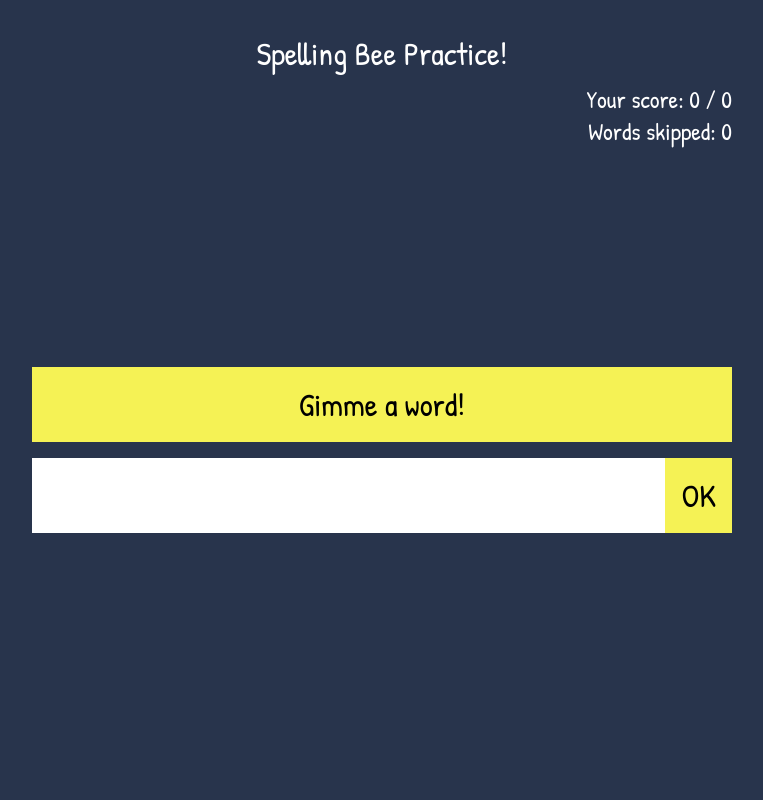
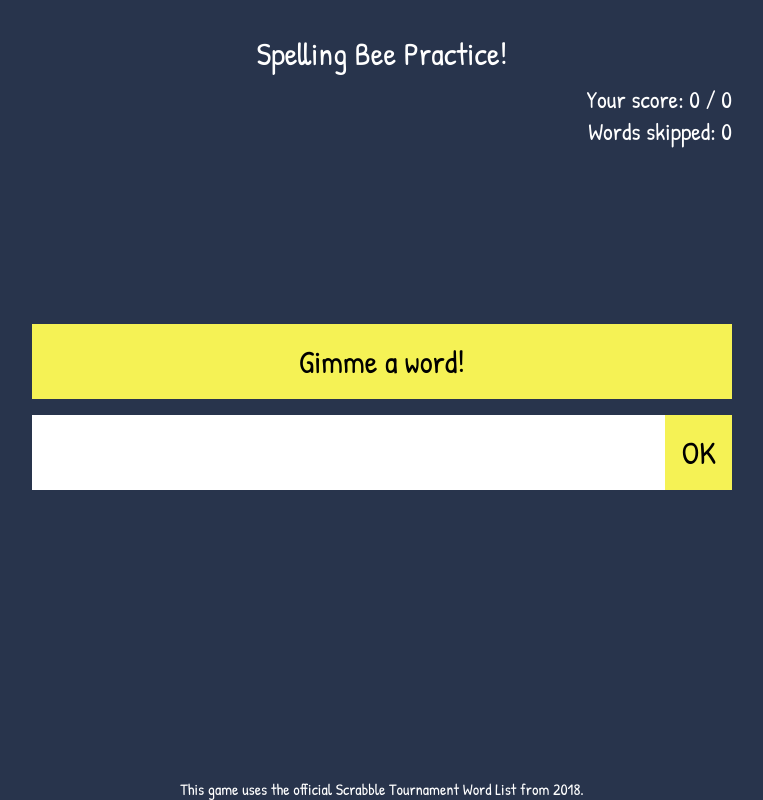
Before and after one commit to natalieweesh/spelling, a React (Create React App) app: page / in a window 1280 px wide. Shown: the whole page, without its empty margins (258-1021 px from the left). Built offline with nearby package versions, Linux system fonts and the light colour scheme.

Commit message:
add subtitle

```diff
--- a/src/App.css
+++ b/src/App.css
@@ -98,7 +98,11 @@ button {
 .audio {
   display: none;
 }
-
+.smallText {
+  padding-top: 4rem;
+  font-size: 1rem;
+  text-align: center;
+}
 @media (max-width: 700px) {
   form {
     flex-direction: column;
--- a/src/App.js
+++ b/src/App.js
@@ -184,6 +184,7 @@ function App() {
           </div>
         </div>
       </div>
+      <span className="smallText">This game uses the official Scrabble Tournament Word List from 2018.</span>
     </div>
   );
 }
```
